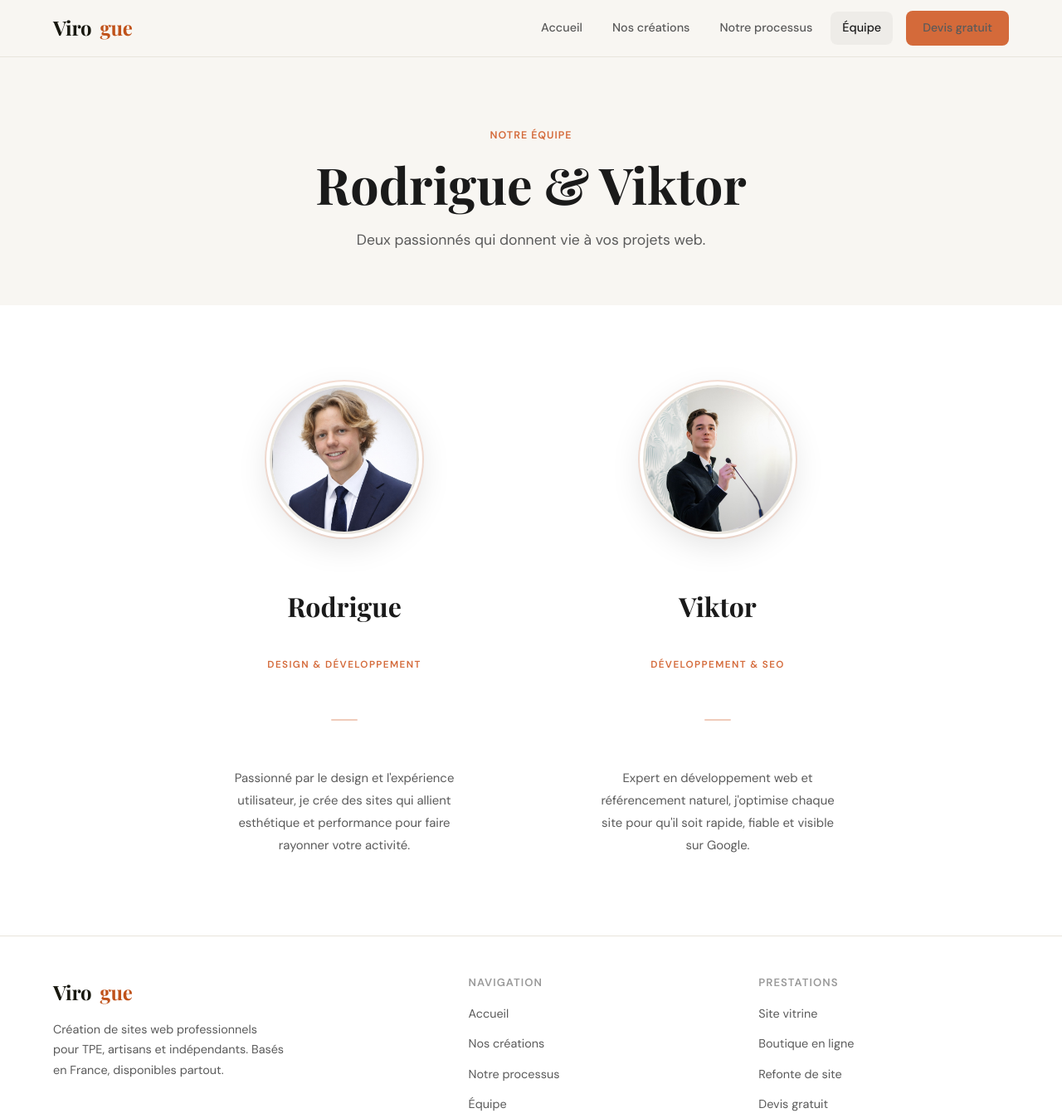
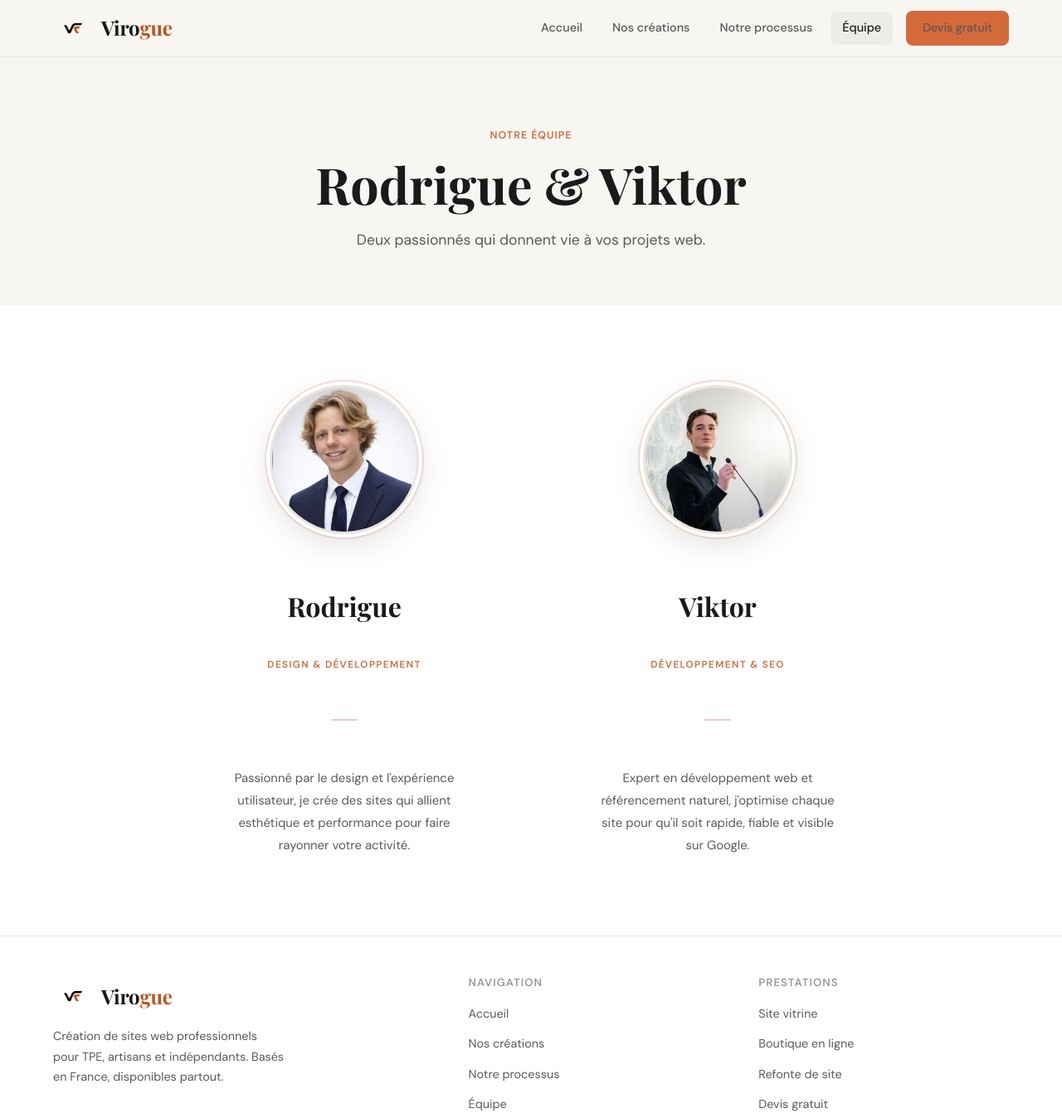
Before and after one commit to RodrigueJaunet-Legavre/virogue, a website: page equipe.html in a window 1280 px wide. Shown: the top 1348 px of the page at 83% size. Drawn offline with nearby package versions, Linux system fonts and the light colour scheme.

Commit message:
Fix logo page équipe

```diff
--- a/equipe.html
+++ b/equipe.html
@@ -113,7 +113,10 @@
   <nav class="nav">
     <div class="container">
       <div class="nav__inner">
-        <a href="index.html" class="nav__logo">Viro<span>gue</span></a>
+        <a href="index.html" class="nav-logo" style="display:flex;align-items:center;gap:10px;text-decoration:none;">
+  <img src="logo.png" style="height:48px;mix-blend-mode:multiply;">
+  <span class="nav-logo-text"><span style="color:#18180f;">Viro</span><span style="color:#c0521a;">gue</span></span>
+</a>
         <div class="nav__links" id="navLinks">
           <a href="index.html">Accueil</a>
           <a href="portfolio.html">Nos créations</a>
@@ -178,7 +181,10 @@
     <div class="container">
       <div class="footer__inner">
         <div class="footer__brand">
-          <a href="index.html" class="nav__logo">Viro<span>gue</span></a>
+          <a href="index.html" class="nav-logo" style="display:flex;align-items:center;gap:10px;text-decoration:none;">
+  <img src="logo.png" style="height:48px;mix-blend-mode:multiply;">
+  <span class="nav-logo-text"><span style="color:#18180f;">Viro</span><span style="color:#c0521a;">gue</span></span>
+</a>
           <p>Création de sites web professionnels pour TPE, artisans et indépendants. Basés en France, disponibles partout.</p>
         </div>
         <div class="footer__col">
```
